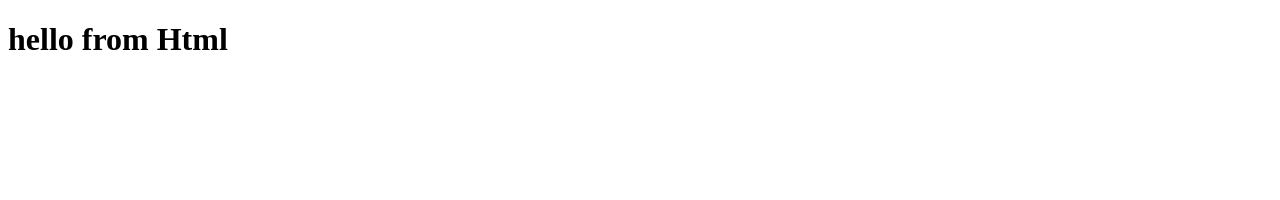
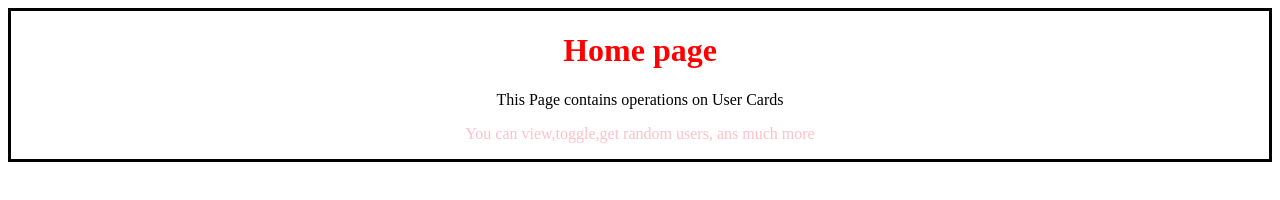
Before and after one commit to 24wh1a05e8-lgtm/autosuggest, a website: page frontend/index.html in a window 1280 px wide. Drawn offline with Linux system fonts and the light colour scheme.

Commit message:
stage2.3 commit

```diff
--- a/frontend/index.css
+++ b/frontend/index.css
@@ -1,3 +1,20 @@
 h1 {
-    color: black;
+    color: red;
 }
+#home-intro{
+    text-align: center;
+
+   /* border: 3px;
+    border: black;
+    border-style: solid */
+
+    border: 3px solid black ;
+
+}
+#home-intro:hover{
+    background-color: blue;
+    color: white;
+}
+#p2{
+    color: pink;
+}
--- a/frontend/index.html
+++ b/frontend/index.html
@@ -7,7 +7,12 @@
     <title>Document</title>
 </head>
 <body>
-    <h1> hello from Html </h1>
+    <div id = "home-intro">
+        <h1> Home page</h1>
+        <p id="p1"> This Page contains operations on User Cards</p>
+        <p id="p2"> You can view,toggle,get random users, ans much more</p>
+    </div>
+
     <script src="index.js"></script>
 </body>
 </html>
--- a/frontend/index.js
+++ b/frontend/index.js
@@ -1,2 +1,2 @@
 console.log("hello from Js");
-alert("I am working");
+//alert("I am working");
```
